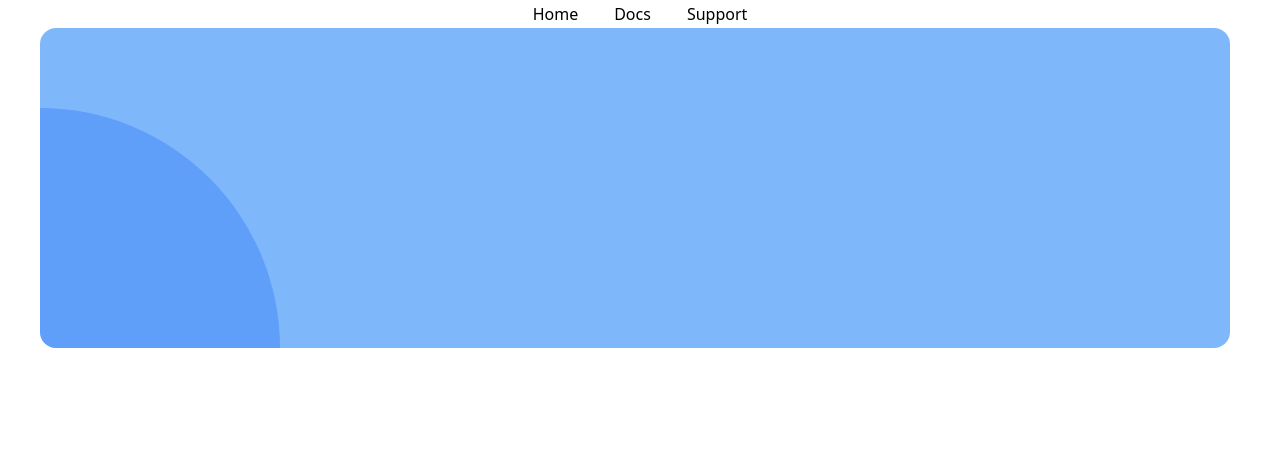
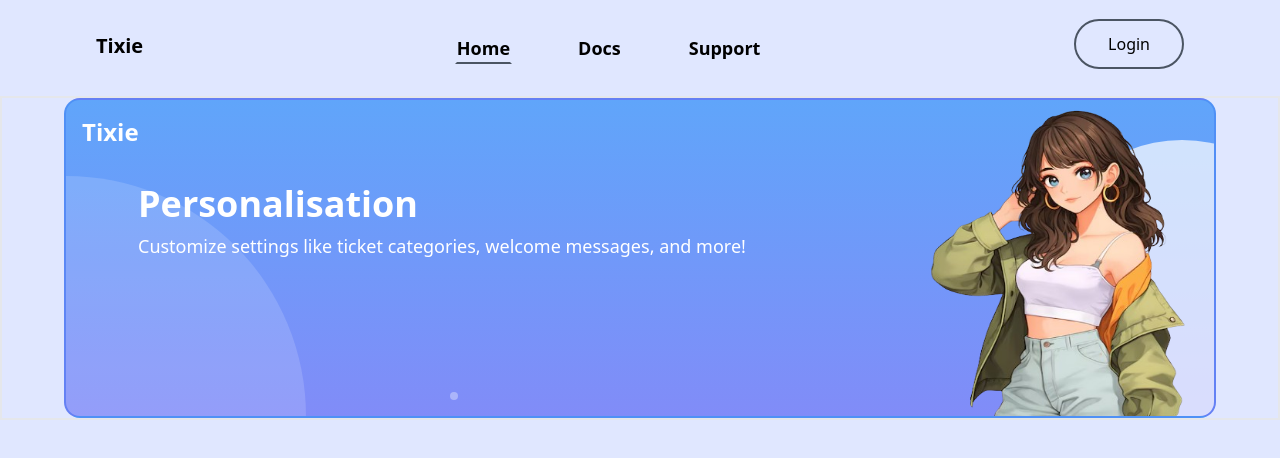
Before and after one commit to CodeByJamie/documentation, a Next.js app: page / in a window 1280 px wide. Shown: the top 458 px of the page. Built offline with nearby package versions, Linux system fonts and the light colour scheme; a web font is replaced by a local one.

Commit message:
Added styling.

```diff
--- a/app/components/header.tsx
+++ b/app/components/header.tsx
@@ -1,18 +1,23 @@
 import Link from "next/link";
-import { usePathname } from "next/navigation";
 import NavLink from "./navLink";
 
 export default function Header() {
 
       return (
-            <div className="flex justify-between w-screen">
-                  <div className=""></div>
-                  <div className="flex gap-8">
+            <div className="flex justify-between w-screen p-8 px-24">
+                  <div className="">
+                        <span className="text-xl font-bold">Tixie</span>
+                  </div>
+                  <div className="flex gap-16 font-semibold text-lg">
                               <NavLink name="Home"/>
                               <NavLink name="Docs"/>
                               <NavLink name="Support"/>
                   </div>
-                  <div className=""></div>
+                  <div className="">
+                        <Link href={'/dashboard'} className="border-2 rounded-full border-gray-600 p-3 px-8 hover:opacity-80 duration-300">
+                              Login
+                        </Link>
+                  </div>
             </div>
       )
 }
--- a/app/components/navLink.tsx
+++ b/app/components/navLink.tsx
@@ -1,16 +1,16 @@
-"use client";
-import Link from "next/link";
-import { usePathname } from "next/navigation";
+'use client';
+import Link from 'next/link';
+import { usePathname } from 'next/navigation';
 
-export default function NavLink({name}: {name: string}) {
+export default function NavLink({ name }: { name: string }) {
+	const pathname = usePathname();
 
-      const pathname = usePathname();
-
-      return (
-            <>
-                  <Link href={name.toLowerCase()} className={`${pathname === name.toLowerCase() && 'border-b-gray-600'} border-transparent border-2 duration-300`}>
-                        {name}
-                  </Link>
-            </>
-      );
+	return (
+		<Link
+			href={`/${name.toLowerCase()}`}
+			className={`${pathname === `/${name.toLowerCase()}` || name === 'Home' ? ' border-b-gray-600' : 'hover:border-b-gray-600'} border-transparent border-2 duration-300`}
+		>
+			{name}
+		</Link>
+	);
 }
--- a/app/page.tsx
+++ b/app/page.tsx
@@ -1,14 +1,33 @@
-import Header from "./components/header"
+import Image from 'next/image';
+import Header from './components/header';
 
 export default function rootPage() {
 	return (
-            <>
-                  <div className="relative flex flex-col min-h-screen">
-                        <Header />
-                        <div className="relative rounded-2xl w-[93dvw] h-80 bg-blue-400 bg-opacity-80 overflow-hidden mx-10">
-                              <div className="absolute bottom-0 left-0 size-60 bg-blue-500 rounded-tr-full bg-opacity-45"></div>
-                        </div>
-                  </div>
-            </>
-      )
+		<>
+			<div className='relative flex flex-col min-h-screen bg-indigo-100'>
+				<Header />
+				<div className='relative border-2'>
+					<div className='relative rounded-2xl w-[90dvw] h-80 bg-gradient-to-t from-indigo-400 to-blue-400 bg-opacity-80 mx-auto overflow-hidden border-2 border-blue-600/30'>
+						<div className='flex flex-col p-4 text-white gap-5'>
+							<h2 className='text-white font-semibold text-2xl'>Tixie</h2>
+							<div className='flex flex-col p-4 px-14 gap-2'>
+								<span className='font-bold text-4xl'>Personalisation</span>
+								<span className='text-lg max-w-2xl'>
+									Customize settings like ticket categories, welcome messages,
+									and more!
+								</span>
+							</div>
+						</div>
+
+						<div className='absolute right-0 top-0 h-[400px] w-[300px] z-50'>
+							<Image src={'/profile.png'} alt='profile' fill className='absolute' />
+						</div>
+						<div className='absolute bottom-0 left-0 size-60 bg-white rounded-tr-full bg-opacity-15' />
+						<div className='absolute top-10 -right-28 size-72 bg-white rounded-full bg-opacity-70' />
+						<div className='absolute transform bottom-4 left-96 size-2 bg-white rounded-full bg-opacity-35' />
+					</div>
+				</div>
+			</div>
+		</>
+	);
 }
```
Also changed, not shown: public/profile.png (added).
